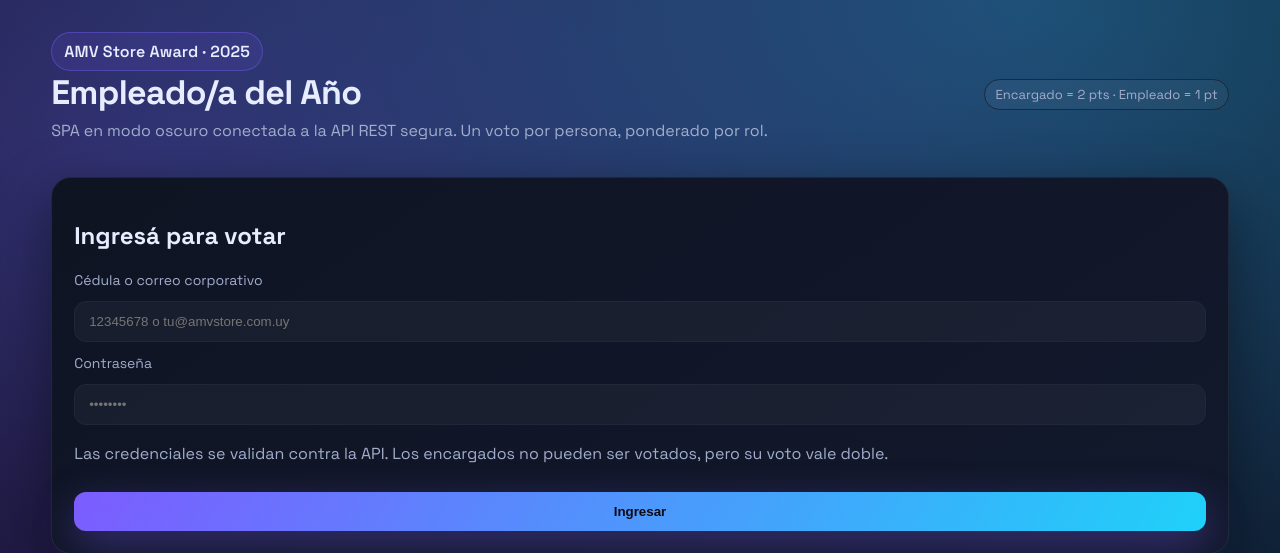
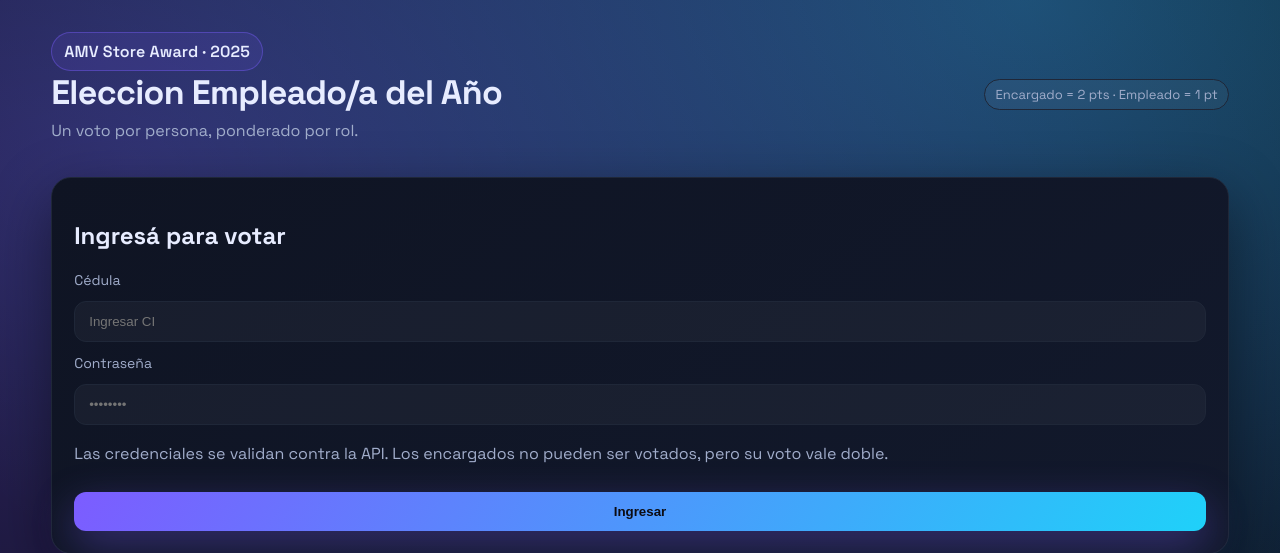
Before and after one commit to smorando01/amv_award, a PHP site: page / in a window 1280 px wide. Shown: the top 553 px of the page. Run offline with PHP 8.4, Linux system fonts and the light colour scheme.

Commit message:
feat: Update header titles and improve input labels for clarity

```diff
--- a/public/index.php
+++ b/public/index.php
@@ -11,8 +11,8 @@
     <header class="hero">
       <div>
         <div class="badge">AMV Store Award · 2025</div>
-        <div class="title">Empleado/a del Año</div>
-        <p class="subtitle">SPA en modo oscuro conectada a la API REST segura. Un voto por persona, ponderado por rol.</p>
+        <div class="title">Eleccion Empleado/a del Año</div>
+        <p class="subtitle">Un voto por persona, ponderado por rol.</p>
       </div>
       <div class="pill">Encargado = 2 pts · Empleado = 1 pt</div>
     </header>
@@ -22,8 +22,8 @@
     <section id="login-card" class="panel">
       <h2>Ingresá para votar</h2>
       <form id="login-form" autocomplete="off">
-        <label for="identifier">Cédula o correo corporativo</label>
-        <input id="identifier" name="identifier" placeholder="12345678 o tu@amvstore.com.uy" required>
+        <label for="identifier">Cédula</label>
+        <input id="identifier" name="identifier" placeholder="Ingresar CI" required>
 
         <label for="password">Contraseña</label>
         <input id="password" name="password" type="password" placeholder="••••••••" required>
@@ -103,6 +103,7 @@
           </form>
         </div>
       </div>
+      <div id="pending-row" class="pending-row hidden"></div>
     </section>
   </main>
 
```
